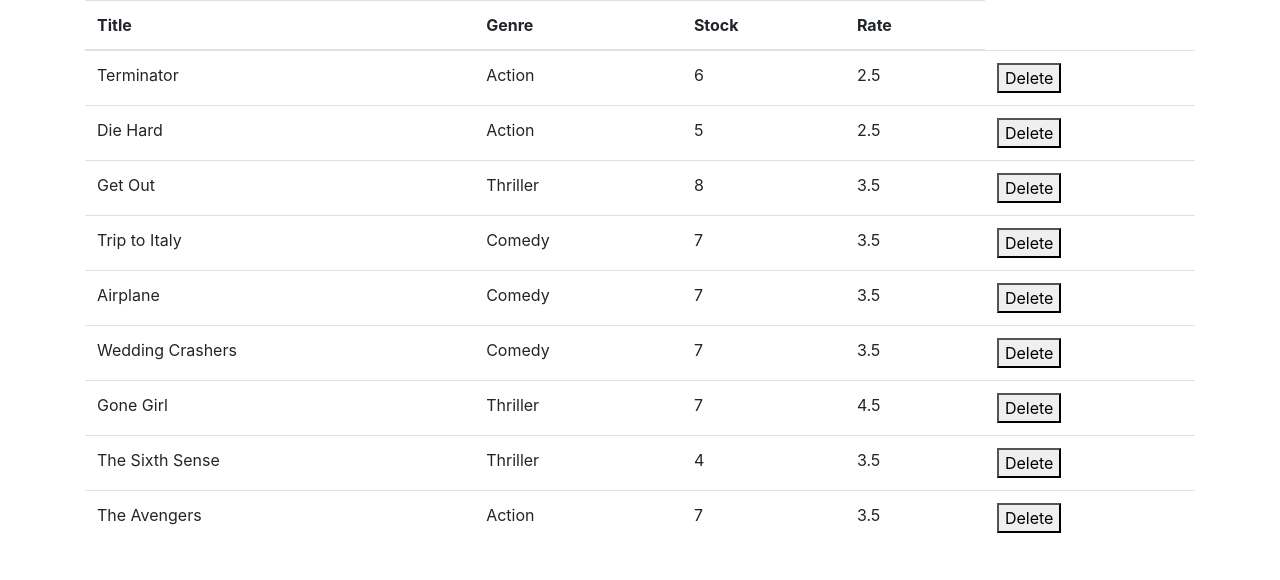
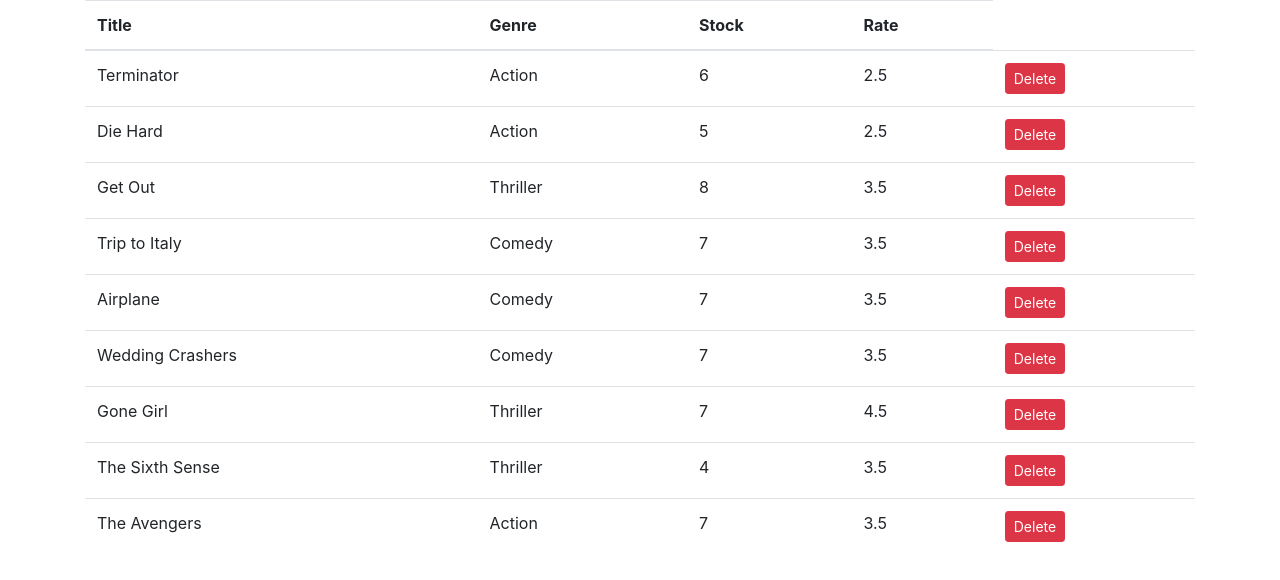
Before and after one commit to shaheenniaz582/React_Vidly, a React (Create React App) app: page / in a window 1280 px wide. Shown: the top 580 px of the page. Built offline with nearby package versions, Linux system fonts and the light colour scheme.

Commit message:
btn btn-danger, btn-sm classes added to delete button

```diff
--- a/src/components/movies.jsx
+++ b/src/components/movies.jsx
@@ -29,7 +29,7 @@
                         <td>{ movie.genre.name }</td>
                         <td>{ movie.numberInStock }</td>
                         <td>{ movie.dailyRentalRate }</td>
-                        <td><button onClick={() => this.handleDelete(movie)}>Delete</button></td>
+                        <td><button onClick={() => this.handleDelete(movie)} className="btn btn-danger btn-sm">Delete</button></td>
                     </tr>
                     ))}
                 </tbody>
```
